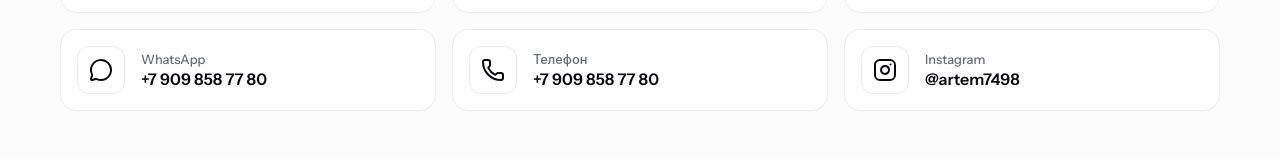
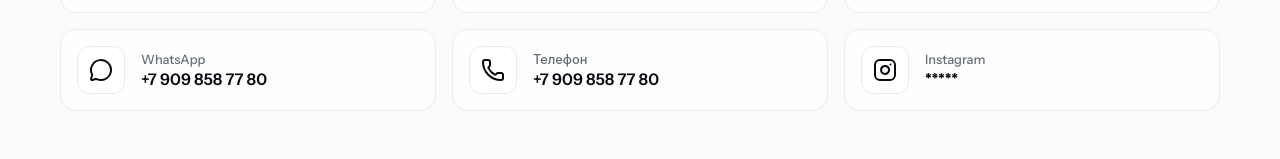
Before and after one commit to artem7498/akp_portfolio, a React (Vite) app: page / in a window 1280 px wide. Shown: the part 2619-2778 px from the top of the page. Built offline with nearby package versions, Linux system fonts and the light colour scheme.

Commit message:
Update Instagram link and hide nickname

```diff
--- a/src/App.tsx
+++ b/src/App.tsx
@@ -48,7 +48,7 @@ function App() {
     if (cleanAnswer === '1 2' || cleanAnswer === '1 and 2' || cleanAnswer === '1, 2') {
       setChallengeSuccess(true);
       setTimeout(() => {
-        window.open('https://instagram.com/artem7498', '_blank');
+        window.open('https://instagram.com/artem_akopian', '_blank');
         setIsChallengeOpen(false);
       }, 1000);
     } else {
@@ -309,7 +309,7 @@ closure()`}
               </div>
               <div className="contact-info">
                 <span className="contact-label">{t.contacts.instagram}</span>
-                <span className="contact-value">@artem7498</span>
+                <span className="contact-value">*****</span>
               </div>
             </div>
           </div>
```
